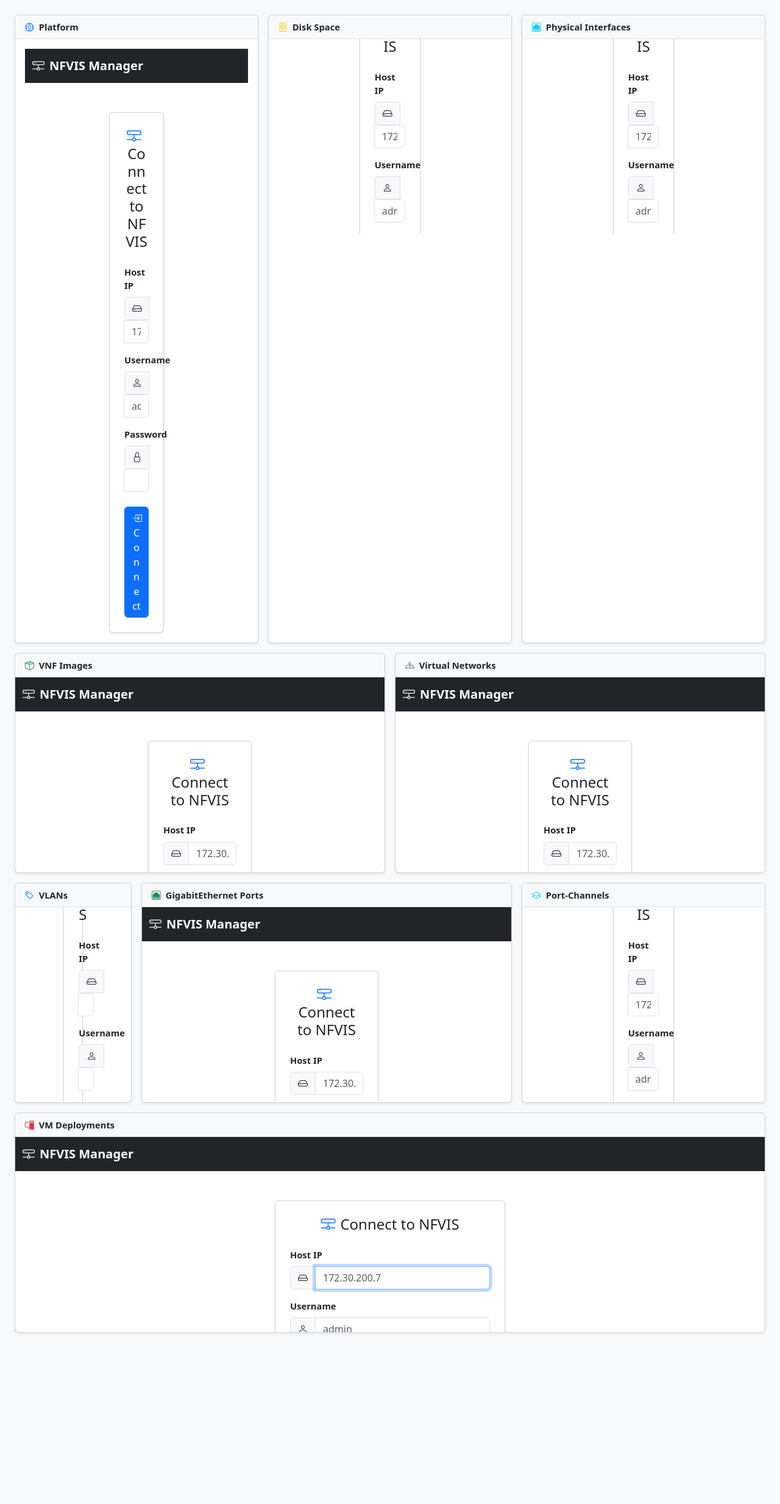
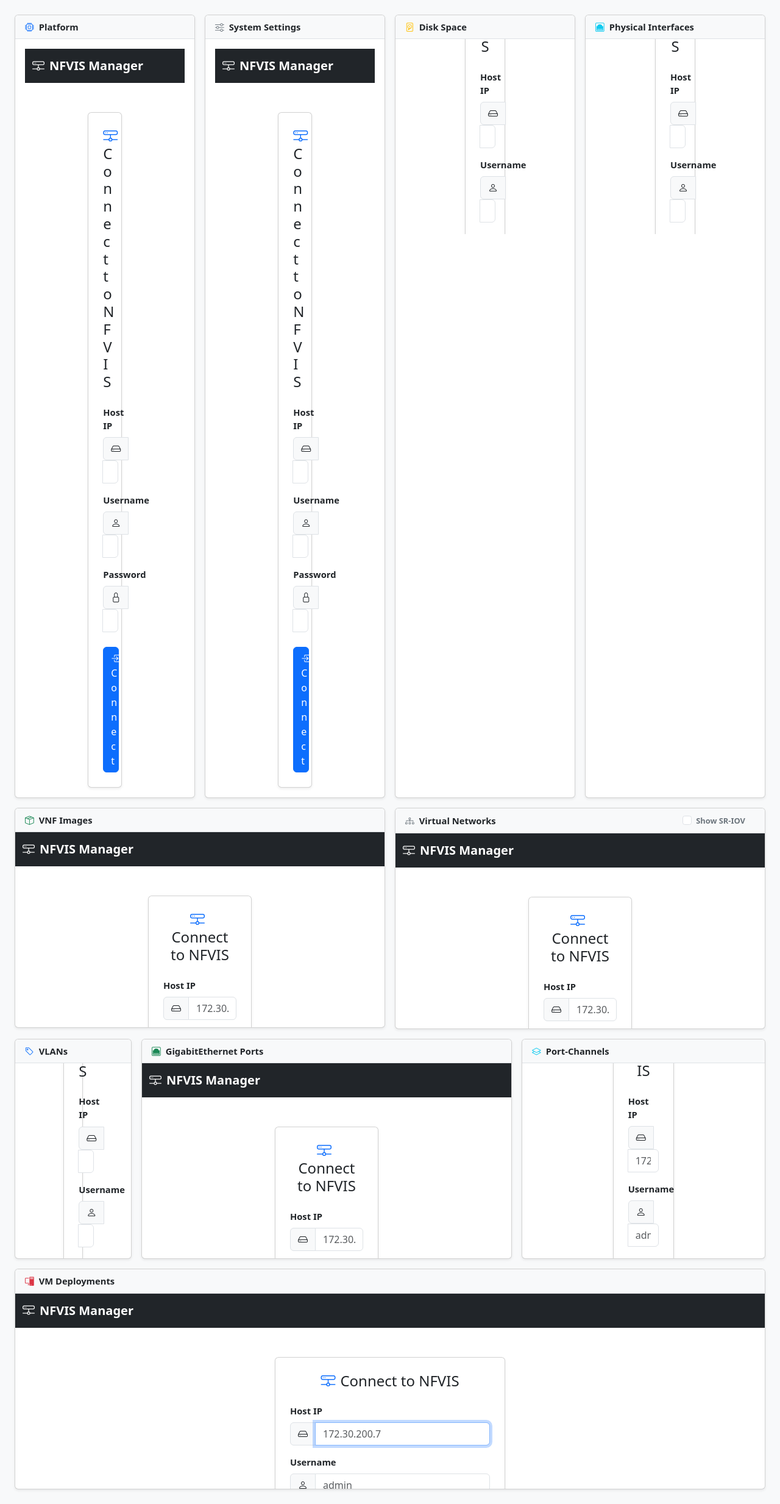
Before and after one commit to JohnnyVBut/nfvis-api, a Flask app: template nfvis_web/templates/dashboard.html in a window 1280 px wide. Shown: the part 56-2523 px from the top of the page at 61% size. Before the commit the page ends 2243 px from the top, so only its background shows below. Run offline with Flask 3, Linux system fonts and the light colour scheme; the template is opened without the code that fills it, so the values that code supplies are empty.

Commit message:
Add System Settings card, SR-IOV toggle in Networks, refactor first row

```diff
--- a/nfvis_web/app.py
+++ b/nfvis_web/app.py
@@ -171,6 +171,25 @@ def htmx_diskspace():
         app.logger.warning(f"disk-space error: {exc}")
         disks = []
     return render_template("htmx/diskspace.html", disks=disks)
+
+
+@app.get("/dashboard/settings")
+@login_required
+def htmx_settings():
+    api = _get_api()
+    try:
+        code, raw = api.query("get_settings")
+        app.logger.debug(f"get_settings raw response: {raw[:500]}")
+        parsed = json.loads(raw)
+        data = (
+            parsed.get("system:settings")
+            or parsed.get("settings")
+            or next(iter(parsed.values()), {})
+        )
+    except Exception as exc:
+        app.logger.warning(f"get_settings error: {exc}")
+        data = {}
+    return render_template("htmx/settings.html", data=data)
 
 
 @app.get("/dashboard/images")
--- a/nfvis_web/templates/dashboard.html
+++ b/nfvis_web/templates/dashboard.html
@@ -4,7 +4,7 @@
 <div class="row g-3 mb-3">
 
   <!-- Platform Info -->
-  <div class="col-md-6 col-xl-4">
+  <div class="col-md-6 col-xl-3">
     <div class="card h-100 shadow-sm">
       <div class="card-header fw-semibold">
         <i class="bi bi-cpu me-2 text-primary"></i>Platform
@@ -18,8 +18,23 @@
     </div>
   </div>
 
+  <!-- System Settings -->
+  <div class="col-md-6 col-xl-3">
+    <div class="card h-100 shadow-sm">
+      <div class="card-header fw-semibold">
+        <i class="bi bi-sliders me-2 text-secondary"></i>System Settings
+      </div>
+      <div class="card-body"
+           hx-get="{{ url_for('htmx_settings') }}"
+           hx-trigger="load"
+           hx-swap="innerHTML">
+        {% include "htmx/_spinner.html" %}
+      </div>
+    </div>
+  </div>
+
   <!-- Disk Space -->
-  <div class="col-md-6 col-xl-4">
+  <div class="col-md-6 col-xl-3">
     <div class="card h-100 shadow-sm">
       <div class="card-header fw-semibold">
         <i class="bi bi-device-hdd me-2 text-warning"></i>Disk Space
@@ -34,7 +49,7 @@
   </div>
 
   <!-- Physical Interfaces -->
-  <div class="col-md-12 col-xl-4">
+  <div class="col-md-6 col-xl-3">
     <div class="card h-100 shadow-sm">
       <div class="card-header fw-semibold">
         <i class="bi bi-ethernet me-2 text-info"></i>Physical Interfaces
@@ -70,8 +85,15 @@
   <!-- Networks -->
   <div class="col-lg-6">
     <div class="card shadow-sm">
-      <div class="card-header fw-semibold">
-        <i class="bi bi-diagram-3 me-2 text-secondary"></i>Virtual Networks
+      <div class="card-header fw-semibold d-flex align-items-center">
+        <span><i class="bi bi-diagram-3 me-2 text-secondary"></i>Virtual Networks</span>
+        <div class="form-check form-check-inline ms-auto mb-0">
+          <input class="form-check-input" type="checkbox" id="sriov-toggle"
+                 data-bs-toggle="collapse" data-bs-target="#sriov-networks">
+          <label class="form-check-label small text-secondary" for="sriov-toggle">
+            Show SR-IOV
+          </label>
+        </div>
       </div>
       <div class="card-body p-0 scrollable"
            hx-get="{{ url_for('htmx_networks') }}"
```
Also changed, not shown: nfvis_web/templates/htmx/networks.html (+23 -11 lines), nfvis_web/templates/htmx/settings.html (added, +60 -0 lines).
